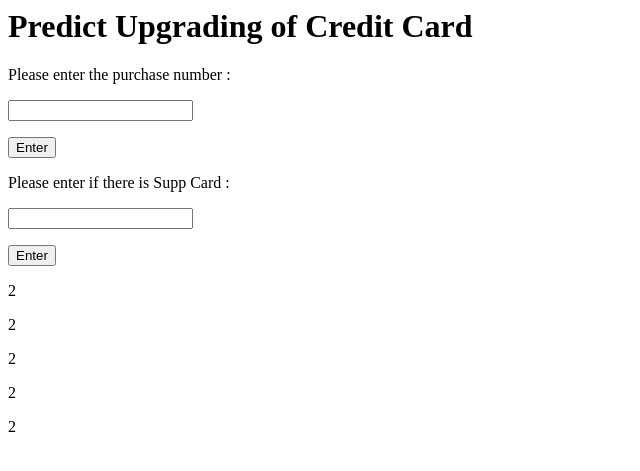
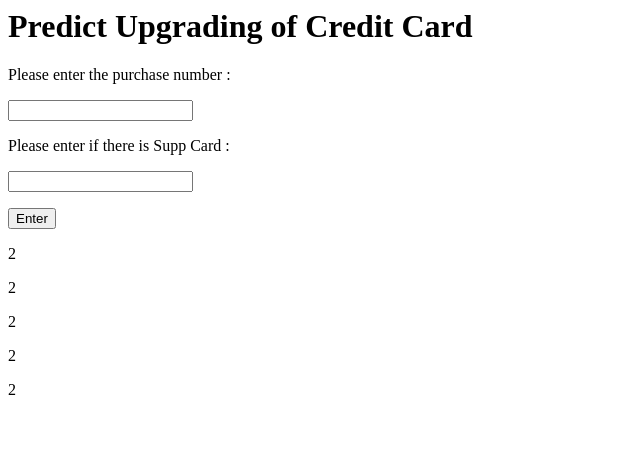
Before and after one commit to kcheam001/CCU, a Flask app: page / in a window 1280 px wide. Shown: the top 471 px of the page, without its empty margins (0-640 px from the left). Run offline with Flask 2, Linux system fonts and the light colour scheme.

Commit message:
Update index2.html

```diff
--- a/templates/index2.html
+++ b/templates/index2.html
@@ -4,7 +4,6 @@
         <form action = "/" method="post">
             <p>Please enter the purchase number : </p>
             <p><input type="number" step = "0.01" name="purchases"></p>
-            <p><input type="submit" value="Enter"></p>
             <p>Please enter if there is Supp Card : </p>
             <p><input type="number" step="1" name="SuppCard"></p>
             <p><input type="submit" value="Enter"></p>
```
